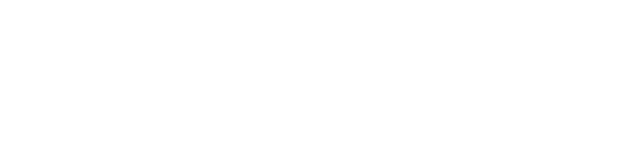
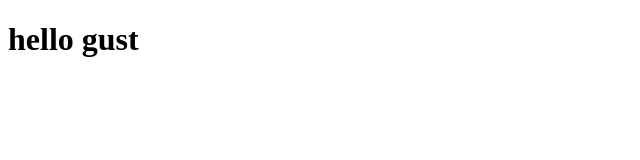
Before and after one commit to Tadesse103/generalProjects, a plain HTML site: page never.html in a window 1280 px wide. Shown: the whole page, without its empty margins (0-640 px from the left). Drawn offline with Linux system fonts and the light colour scheme.

Commit message:
adding some text on page

```diff
--- a/never.html
+++ b/never.html
@@ -6,6 +6,6 @@
   <title>hello gust</title>
 </head>
 <body>
-
+  <h1>hello gust</h1>
 </body>
 </html>
```
